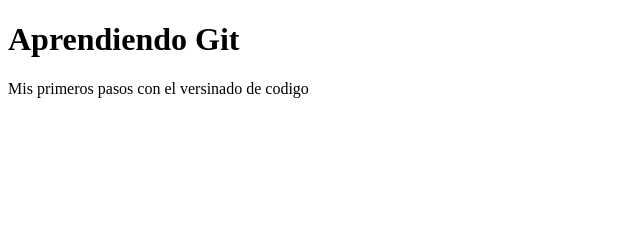
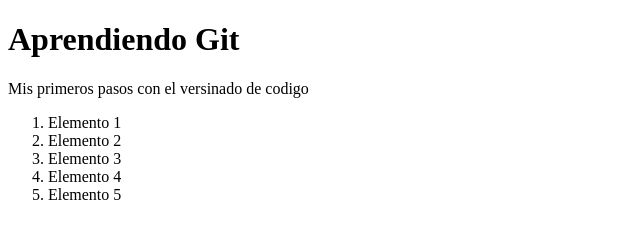
Before and after one commit to Fredev01/curso-git, a plain HTML site: page index.html in a window 1280 px wide. Shown: the whole page, without its empty margins (0-640 px from the left). Drawn offline with Linux system fonts and the light colour scheme.

Commit message:
Agregando inddex.js al index.html

```diff
--- a/index.html
+++ b/index.html
@@ -9,5 +9,13 @@
 <body>
     <h1>Aprendiendo Git</h1>
     <p>Mis primeros pasos con el versinado de codigo</p>
+    <ol>
+        <li>Elemento 1</li>
+        <li>Elemento 2</li>
+        <li>Elemento 3</li>
+        <li>Elemento 4</li>
+        <li>Elemento 5</li>
+    </ol>
+    <script src="inddex.js"></script>
 </body>
 </html>
```
